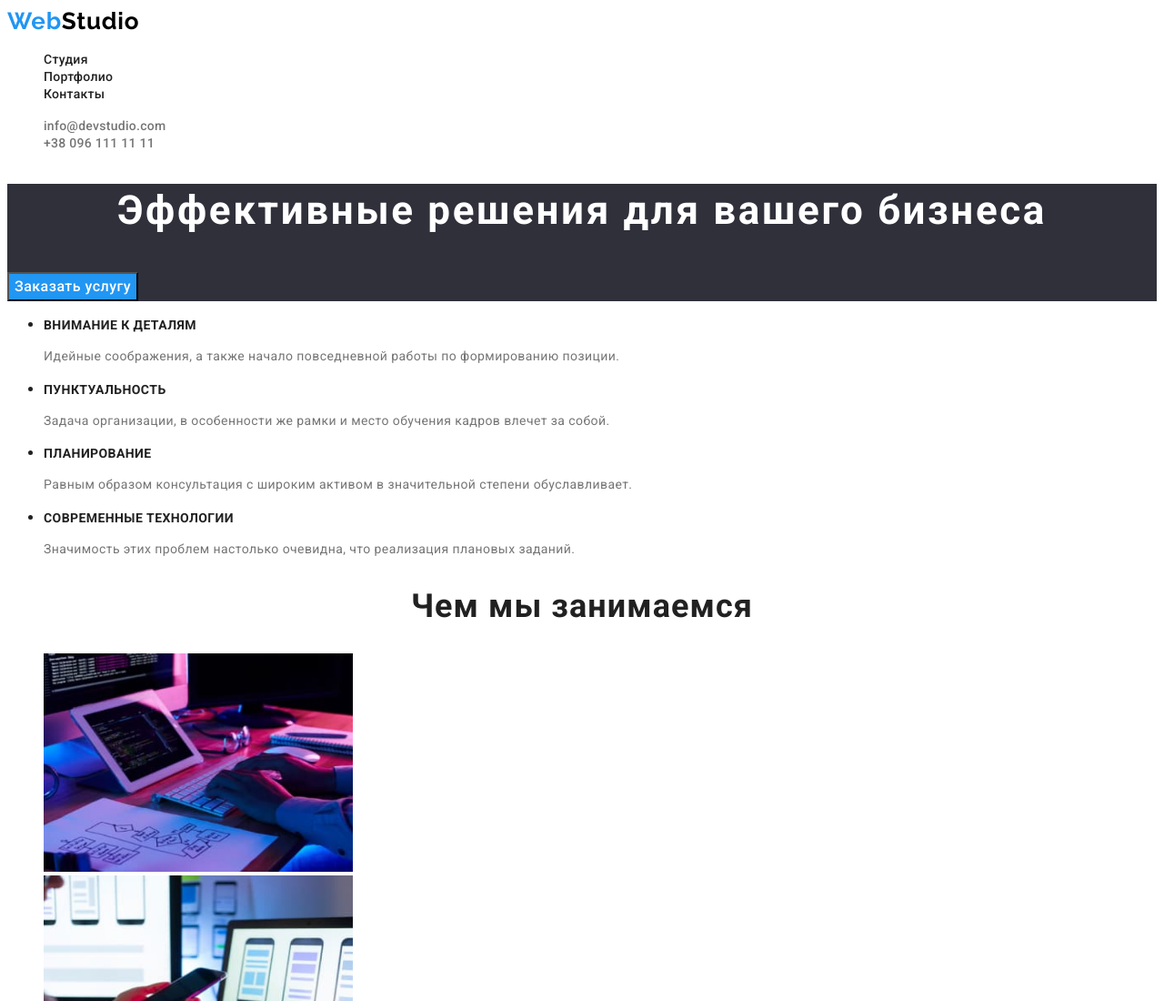
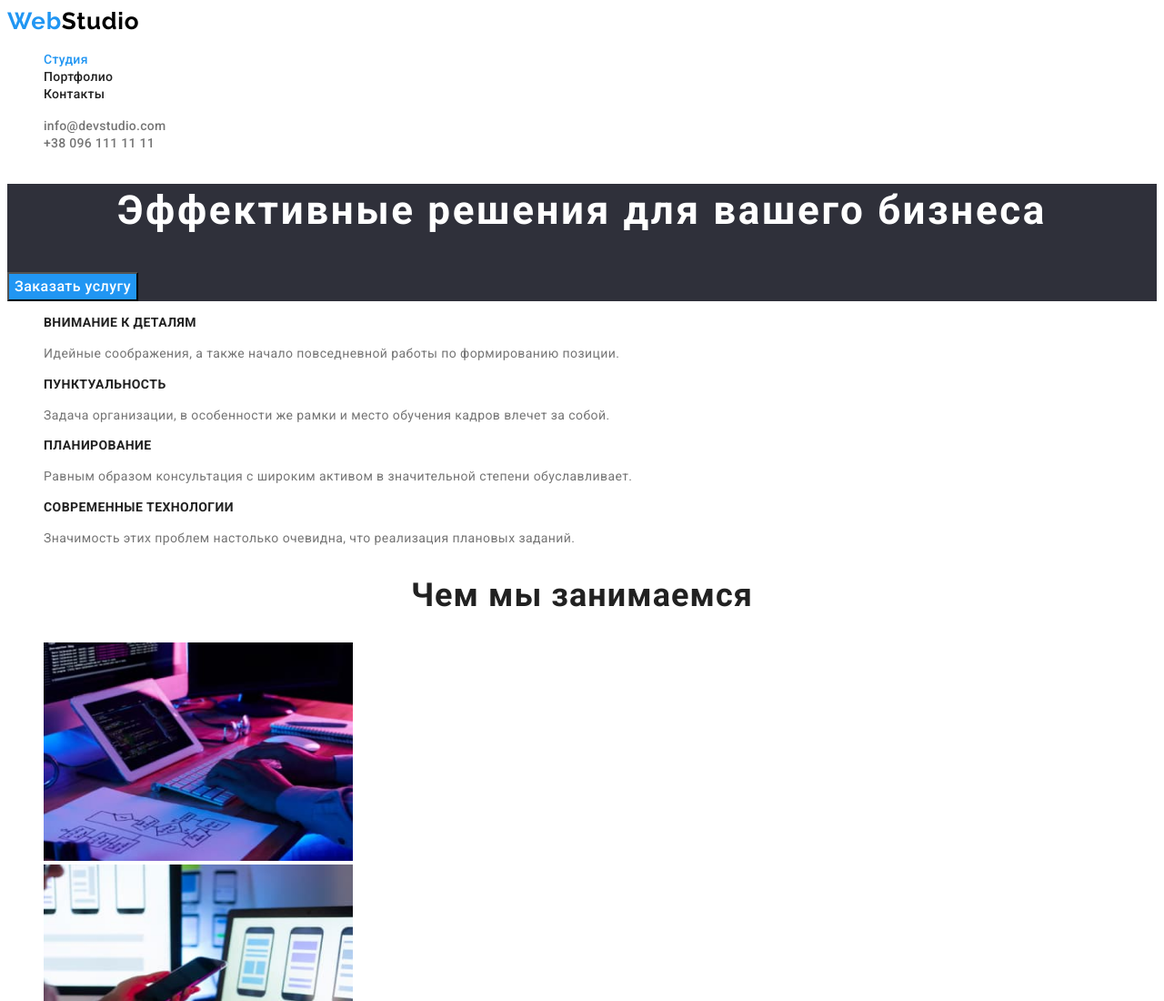
Before and after one commit to GrazyMen/goit-markup-hw-02, a plain HTML site: page index.html in a window 1280 px wide. Shown: the top 1100 px of the page at 91% size. Drawn offline with Linux system fonts and the light colour scheme.

Commit message:
home work 2

```diff
--- a/css/styles.css
+++ b/css/styles.css
@@ -44,7 +44,6 @@
 }
 
 /* Site-nav */
-
 .site-nav .link {
   color: var(--title-text-color);
 
@@ -102,6 +101,9 @@
   background-color: var(--accent-color);
 }
 /* Feature-list */
+.fuature-list{
+  list-style: none;
+}
 .section-title .fuature {
   color: var(--title-text-color);
 }
--- a/index.html
+++ b/index.html
@@ -19,7 +19,7 @@
         <nav>
           <a href="./index.html" class="logo">Web<span class="page-studio">Studio</span></a>
           <ul class="site-nav list">
-            <li><a href="./index.html" class="link">Студия</a></li>
+            <li><a href="./index.html" class="link current">Студия</a></li>
             <li><a href="./portfolio.html" class="link">Портфолио</a></li>
             <li><a href="" class="link">Контакты</a></li>
           </ul>
```
